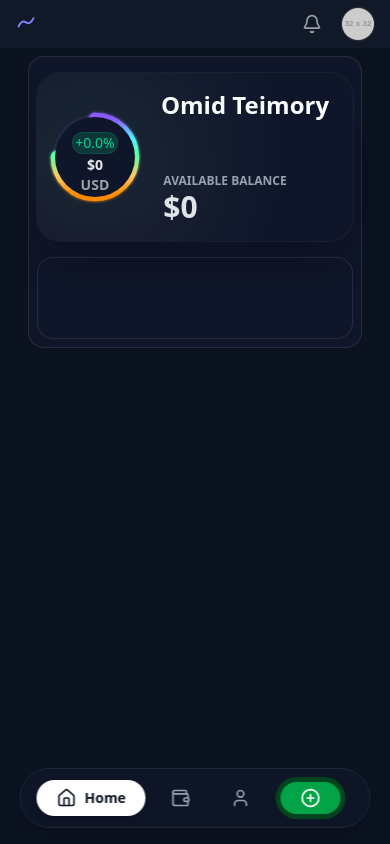
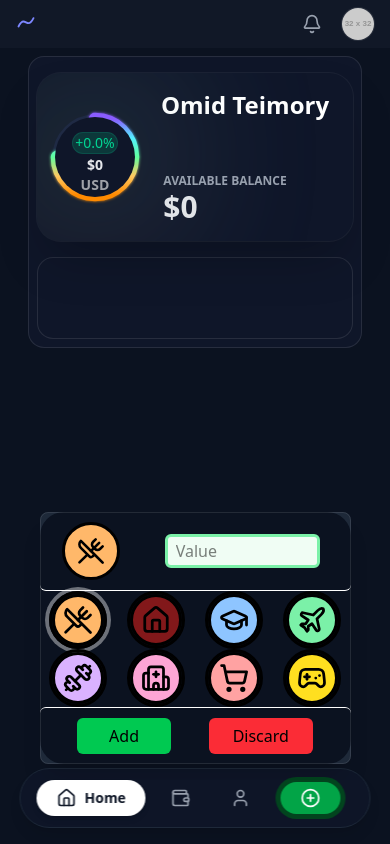
Before and after one commit to omid2007hope/Wallet, a React (Vite) app: page / in a window 390 px wide. Built offline with nearby package versions, Linux system fonts and the light colour scheme.

Commit message:
AddMenu Change Icon react function

```diff
--- a/src/components/Home/AddMenu.jsx
+++ b/src/components/Home/AddMenu.jsx
@@ -1,76 +1,63 @@
 "use client";
 
+import { Dialog, DialogBackdrop, DialogPanel } from "@headlessui/react";
 import {
-  Dialog,
-  DialogBackdrop,
-  DialogPanel,
-  DialogTitle,
-} from "@headlessui/react";
-import { ExclamationTriangleIcon } from "@heroicons/react/24/outline";
-// import { useState } from "react";
-import { Bold, UtensilsCrossed } from "lucide-react";
-import { House } from "lucide-react";
-import { GraduationCap } from "lucide-react";
-import { Plane } from "lucide-react";
-import { Dumbbell } from "lucide-react";
-import { Hospital } from "lucide-react";
-import { ShoppingCart } from "lucide-react";
-import { Gamepad2 } from "lucide-react";
+  UtensilsCrossed,
+  House,
+  GraduationCap,
+  Plane,
+  Dumbbell,
+  Hospital,
+  ShoppingCart,
+  Gamepad2,
+} from "lucide-react";
+import { useState } from "react";
 
 export default function AddMenu(props) {
+  // 1) Keep the *component* + bg color in config (NOT JSX)
   const iconList1 = [
-    {
-      icon: (
-        <UtensilsCrossed className="ml-2 md:ml-0 lg:ml-0 size-18 md:size-21 lg:size-21 p-5 rounded-full border-3 border-black bg-orange-300 hover:bg-orange-300/80 active:bg-orange-300/50" />
-      ),
-      id: "UtensilsCrossed",
-    },
-    {
-      icon: (
-        <House className="size-18 md:size-21 lg:size-21 p-5 rounded-full border-3 border-black bg-red-900 hover:bg-red-900/80 active:bg-red-900/50" />
-      ),
-      id: "House",
-    },
-    {
-      icon: (
-        <GraduationCap className="size-18 md:size-21 lg:size-21 p-5 rounded-full border-3 border-black bg-blue-300 hover:bg-blue-300/80 active:bg-blue-300/50" />
-      ),
-      id: "GraduationCap",
-    },
-    {
-      icon: (
-        <Plane className="mr-2 md:mr-0 lg:mr-0 size-18 md:size-21 lg:size-21 p-5 rounded-full border-3 border-black bg-green-300 hover:bg-green-300/80 active:bg-green-300/50" />
-      ),
-      id: "Plane",
-    },
+    { id: "UtensilsCrossed", Icon: UtensilsCrossed, bg: "bg-orange-300" },
+    { id: "House", Icon: House, bg: "bg-red-900" },
+    { id: "GraduationCap", Icon: GraduationCap, bg: "bg-blue-300" },
+    { id: "Plane", Icon: Plane, bg: "bg-green-300" },
+  ];
+  const iconList2 = [
+    { id: "Dumbbell", Icon: Dumbbell, bg: "bg-purple-300" },
+    { id: "Hospital", Icon: Hospital, bg: "bg-pink-300" },
+    { id: "ShoppingCart", Icon: ShoppingCart, bg: "bg-red-300" },
+    { id: "Gamepad2", Icon: Gamepad2, bg: "bg-yellow-300" },
   ];
 
-  const iconList2 = [
-    {
-      icon: (
-        <Dumbbell className="ml-2 md:ml-0 lg:ml-0  size-18 md:size-21 lg:size-21 p-5 rounded-full border-3 border-black bg-purple-300 hover:bg-purple-300/80 active:bg-purple-300/50" />
-      ),
-      id: "Dumbbell",
-    },
-    {
-      icon: (
-        <Hospital className="size-18 md:size-21 lg:size-21 p-5 rounded-full border-3 border-black bg-pink-300 hover:bg-pink-300/80 active:bg-pink-300/50" />
-      ),
-      id: "Hospital",
-    },
-    {
-      icon: (
-        <ShoppingCart className="size-18 md:size-21 lg:size-21 p-5 rounded-full border-3 border-black bg-red-300 hover:bg-red-300/80 active:bg-red-300/50" />
-      ),
-      id: "ShoppingCart",
-    },
-    {
-      icon: (
-        <Gamepad2 className="mr-2 md:mr-0 lg:mr-0 size-18 md:size-21 lg:size-21 p-5 rounded-full border-3 border-black bg-yellow-300 hover:bg-yellow-300/80 active:bg-yellow-300/50" />
-      ),
-      id: "Gamepad2",
-    },
-  ];
+  // 2) Selected icon state (default to the first one)
+  const [selected, setSelected] = useState(iconList1[0]);
+
+  // 3) Reusable renderer for a grid row
+  const Row = ({ items }) => (
+    <div className="gap-2 flex flex-row justify-center items-center">
+      {items.map(({ id, Icon, bg }) => {
+        const isActive = selected?.id === id;
+        return (
+          <div
+            key={id}
+            className="w-full h-full py-0 p-1.5 md:py-6 lg:y-6 my flex flex-row justify-evenly items-center"
+          >
+            <button
+              onClick={() => setSelected({ id, Icon, bg })}
+              className={`w-full h-full rounded-full flex flex-row justify-around items-center border-3 border-black transition
+                          ${isActive ? "ring-4 ring-white/40" : "ring-0"}`}
+              aria-label={id}
+            >
+              <div
+                className={`rounded-full ${bg} border-3 border-black p-2 md:p-6 lg:p-6`}
+              >
+                <Icon size={30} strokeWidth={2.2} />
+              </div>
+            </button>
+          </div>
+        );
+      })}
+    </div>
+  );
 
   return (
     <div>
@@ -84,55 +71,40 @@ export default function AddMenu(props) {
           className="fixed inset-0 data-closed:opacity-0 data-enter:duration-300 data-enter:ease-out data-leave:duration-200 data-leave:ease-in"
         />
 
-        <div className="fixed bottom-16 md:bottom-0 lg:bottom-0 top-0 md:top-95 lg:top-95 left-0 md:left-0 lg:left-0 inset-0 z-50 w-screen overflow-y-auto">
+        <div className="fixed bottom-16 md:bottom-0 lg:bottom-0 top-0 md:top-95 lg:top-95 left-0 inset-0 z-50 w-screen overflow-y-auto">
           <div className="flex min-h-full items-end justify-center p-4 text-center sm:items-center sm:p-0">
             <DialogPanel
               transition
               className="relative transform overflow-hidden rounded-lg bg-gray-800 text-left shadow-xl outline -outline-offset-1 outline-white/10 transition-all data-closed:translate-y-4 data-closed:opacity-0 data-enter:duration-300 data-enter:ease-out data-leave:duration-200 data-leave:ease-in sm:my-8 sm:w-full sm:max-w-lg data-closed:sm:translate-y-0 data-closed:sm:scale-95"
             >
-              <div className="w-full h-full flex flex-col justify-center items-center bg-[#0B1220] rounded-3xl boreder-3">
-                <div className="w-full h-full flex flex-row justify-around items-center border-b-1 border-white rounded-md py-2.5 md:py-6 lg:py-6">
-                  <div className="px-3.5 md:px-8 lg:px-8 py-2 md:py-6.5 lg:py-6.5 bg-white/80 border-3 border-green-300 rounded-full flex flex-row justify-center items-center ml-2 md:ml-5 lg:ml-5">
-                    O
+              <div className="w-full h-full flex flex-col justify-center items-center bg-[#0B1220] rounded-3xl">
+                {/* Header: LEFT PREVIEW ICON + INPUT */}
+                <div className="w-full flex flex-row justify-around items-center border-b-1 border-white rounded-md py-2.5 md:py-6">
+                  {/* The preview uses the currently selected icon */}
+                  <div
+                    className={`rounded-full ${selected.bg} border-3 border-black p-3`}
+                  >
+                    <selected.Icon size={28} strokeWidth={2.2} />
                   </div>
+
                   <input
                     placeholder="Value"
                     type="text"
-                    className="w-1/2 py-0.5 md:py-1.5 lg:py-1.5 pl-2 mr-2 bg-green-50 border-3 border-green-300 rounded-md flex flex-row justiy-center items-center"
+                    className="w-1/2 py-0.5 md:py-1.5 pl-2 mr-2 bg-green-50 border-3 border-green-300 rounded-md"
                   />
                 </div>
-                <div className="gap-2 flex flex-row justify-center items-center">
-                  {iconList1.map((item) => {
-                    return (
-                      <>
-                        <div className="w-full h-full px-0 p-3 md:pt-6 lg:pt-6 my flex flex-row justify-evenly items-center">
-                          <button className="w-full h-full border-3 border-black rounded-full flex flex-row justify-around items-center">
-                            {item.icon}
-                          </button>
-                        </div>
-                      </>
-                    );
-                  })}
-                </div>
-                <div className="gap-2 flex flex-row justify-center items-center">
-                  {iconList2.map((item) => {
-                    return (
-                      <>
-                        <div className="w-full h-full px-0 p-3 md:pt-6 lg:pt-6 my flex flex-row justify-evenly items-center">
-                          <button className="w-full h-full border-3 border-black rounded-full flex flex-row justify-around items-center">
-                            {item.icon}
-                          </button>
-                        </div>
-                      </>
-                    );
-                  })}
-                </div>
-                <div className="w-full h-full flex flex-row justify-evenly items-center border-t-1 border-white rounded-md py-2.5 md:py-6 lg:py-6">
-                  <button className="px-8 md:px-8 lg:px-8 py-1.5 flex flex-row justify-center items-center bg-green-500 hover:bg-green-500/80 active:bg-green-500/50 rounded-md">
+
+                {/* Pickers */}
+                <Row items={iconList1} />
+                <Row items={iconList2} />
+
+                {/* Actions */}
+                <div className="w-full flex flex-row justify-evenly items-center border-t-1 border-white rounded-md py-2.5 md:py-6">
+                  <button className="px-8 py-1.5 bg-green-500 hover:bg-green-500/80 active:bg-green-500/50 rounded-md">
                     Add
                   </button>
                   <button
-                    className="px-6 md:px-6 lg:px-6 py-1.5 flex flex-row justify-center items-center bg-red-500 hover:bg-red-500/80 active:bg-red-500/50 rounded-md"
+                    className="px-6 py-1.5 bg-red-500 hover:bg-red-500/80 active:bg-red-500/50 rounded-md"
                     onClick={() => props.setOpen(false)}
                   >
                     Discard
--- a/src/components/NavBar.jsx
+++ b/src/components/NavBar.jsx
@@ -7,7 +7,7 @@ import AddMenu from "./Home/AddMenu";
 export default function FooterNav() {
   const navigate = useNavigate();
   const { pathname } = useLocation();
-  const [open, setOpen] = useState(false);
+  const [open, setOpen] = useState(true);
 
   // Map IDs to routes
   const toFromId = (id) => (id === "Home" ? "/" : `/${id}`);
```
